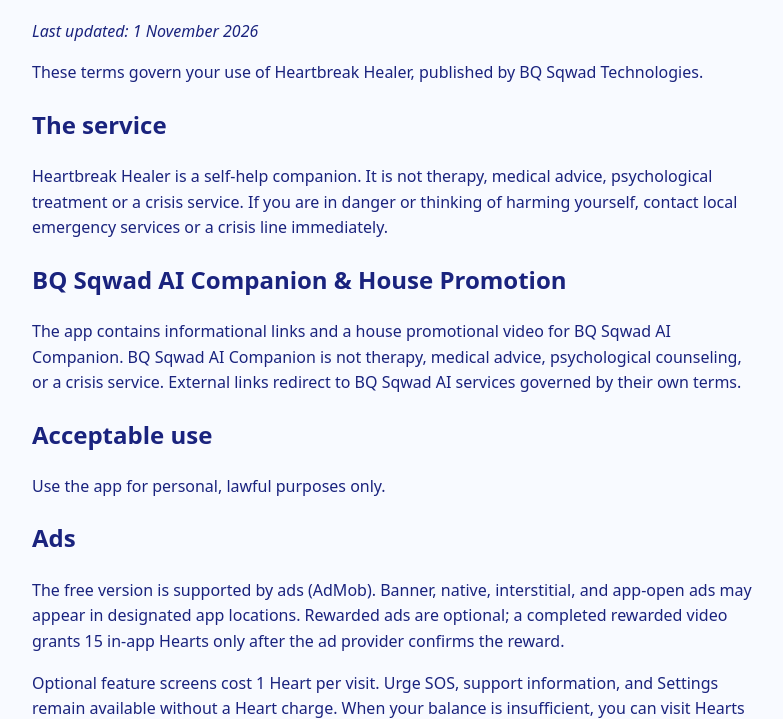
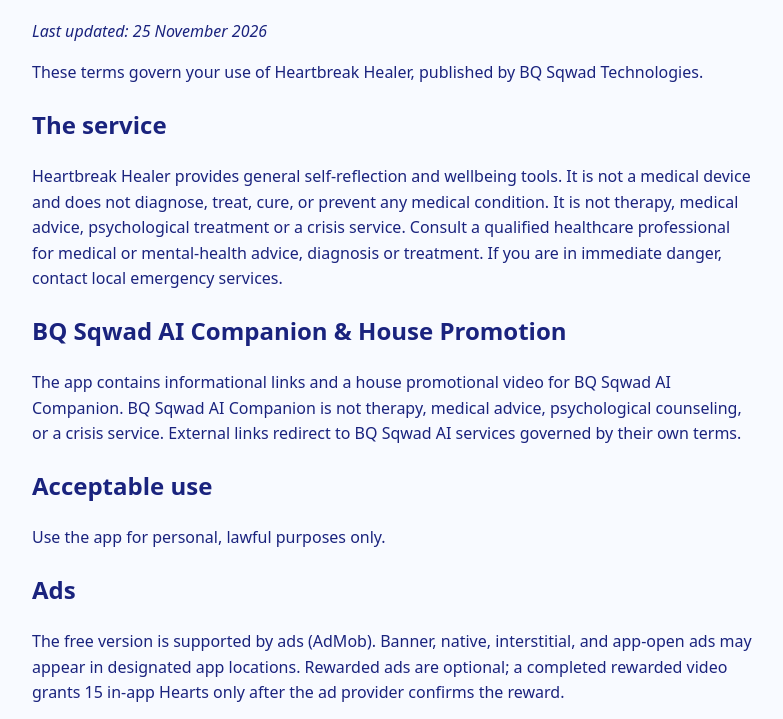
Before and after one commit to Bqsqwadtechnologies/hert-break-, a plain HTML site: page docs/terms.html in a window 1280 px wide. Shown: the part 94-813 px from the top of the page, without its empty margins (248-1031 px from the left). Drawn offline with Linux system fonts and the light colour scheme.

Commit message:
Improve Google Play policy compliance and privacy disclosures

```diff
--- a/docs/terms.html
+++ b/docs/terms.html
@@ -11,10 +11,10 @@
 </head>
 <body>
   <h1>Terms of Service</h1>
-  <p><em>Last updated: 1 November 2026</em></p>
+  <p><em>Last updated: 25 November 2026</em></p>
   <p>These terms govern your use of Heartbreak Healer, published by BQ Sqwad Technologies.</p>
   <h2>The service</h2>
-  <p>Heartbreak Healer is a self-help companion. It is not therapy, medical advice, psychological treatment or a crisis service. If you are in danger or thinking of harming yourself, contact local emergency services or a crisis line immediately.</p>
+  <p>Heartbreak Healer provides general self-reflection and wellbeing tools. It is not a medical device and does not diagnose, treat, cure, or prevent any medical condition. It is not therapy, medical advice, psychological treatment or a crisis service. Consult a qualified healthcare professional for medical or mental-health advice, diagnosis or treatment. If you are in immediate danger, contact local emergency services.</p>
   <h2>BQ Sqwad AI Companion &amp; House Promotion</h2>
   <p>The app contains informational links and a house promotional video for BQ Sqwad AI Companion. BQ Sqwad AI Companion is not therapy, medical advice, psychological counseling, or a crisis service. External links redirect to BQ Sqwad AI services governed by their own terms.</p>
   <h2>Acceptable use</h2>
```
